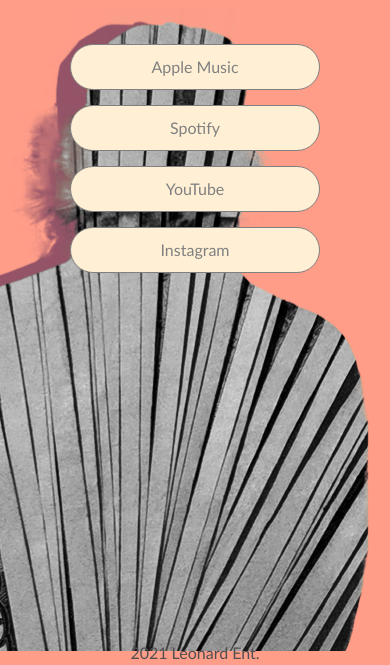
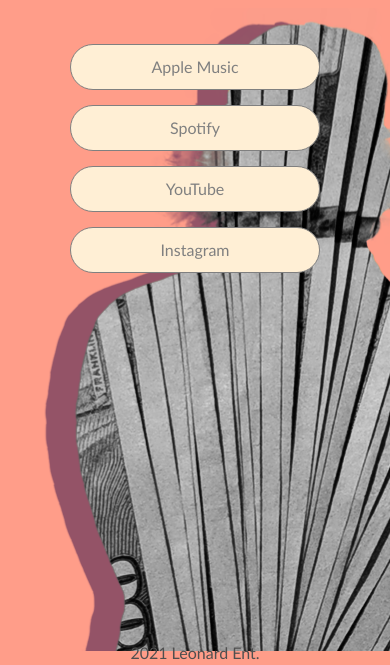
Before and after one commit to CodeNode21/tommyLeonard, a website: page index.html in a window 390 px wide. Shown: the part 243-908 px from the top of the page. Drawn offline with Linux system fonts and the light colour scheme.

Commit message:
fixed background positioning, added responsivness

```diff
--- a/css/style.css
+++ b/css/style.css
@@ -19,7 +19,7 @@
   color: #212529;
   text-align: center;
   background-image: url('../assets/background2.png');
-  background-position: bottom right ;
+  background-position: bottom right;
   background-repeat: no-repeat;
   /* background-size: cover; */
   /* background-image: radial-gradient(
@@ -122,3 +122,8 @@
   margin-top: 10px;
   bottom: 0;
 }
+@media (max-width: 450px){
+  body{
+    background-position: bottom left;
+  }
+}
```
